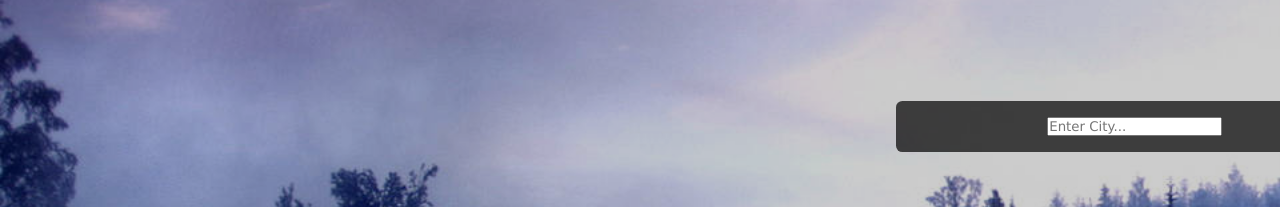
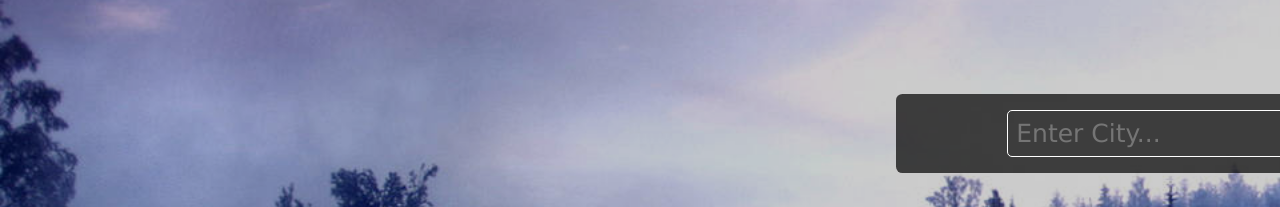
Before and after one commit to MondeNel/Weather_Application, a React (Vite) app in the folder weather/: page / in a window 1280 px wide. Shown: the top 207 px of the page. Built offline with nearby package versions, Linux system fonts and the light colour scheme.

Commit message:
Style input within '.section__inputs':
- Set border, border-radius, background color, text color, padding, and font size for better visual appearance

```diff
--- a/weather/src/App.css
+++ b/weather/src/App.css
@@ -50,3 +50,12 @@
     align-items: center;
     background-color: var(--section-overlay);
 }
+
+.section__inputs>input {
+    border: 0.8px solid;
+    border-radius: 5px;
+    background-color: transparent;
+    color: white;
+    padding: 0.5rem;
+    font-size: 25px;
+}
```
